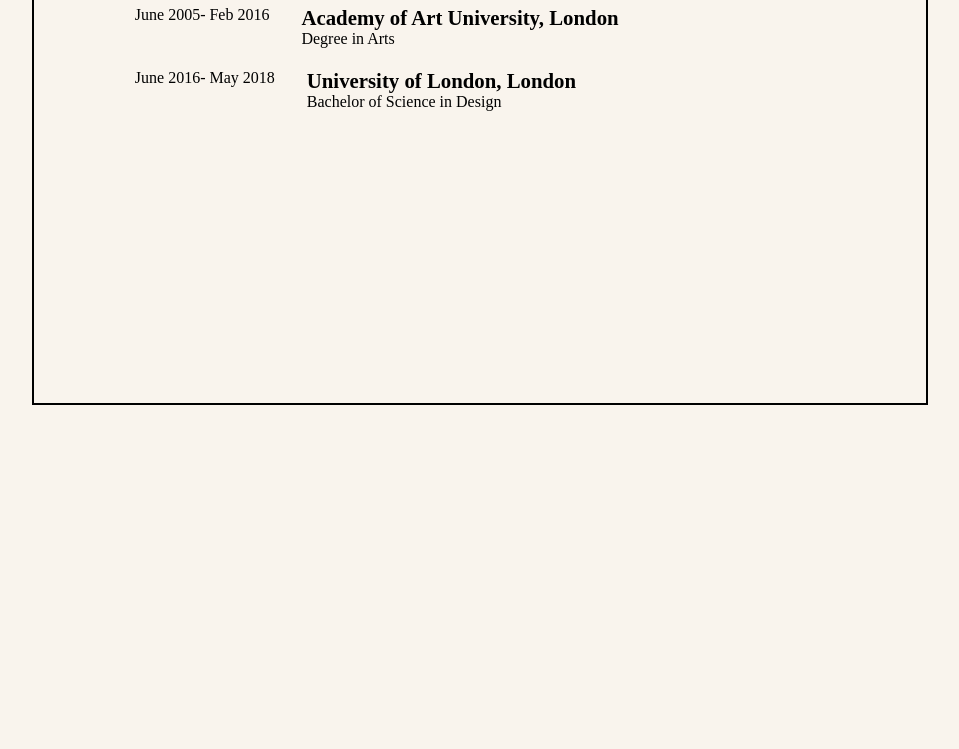
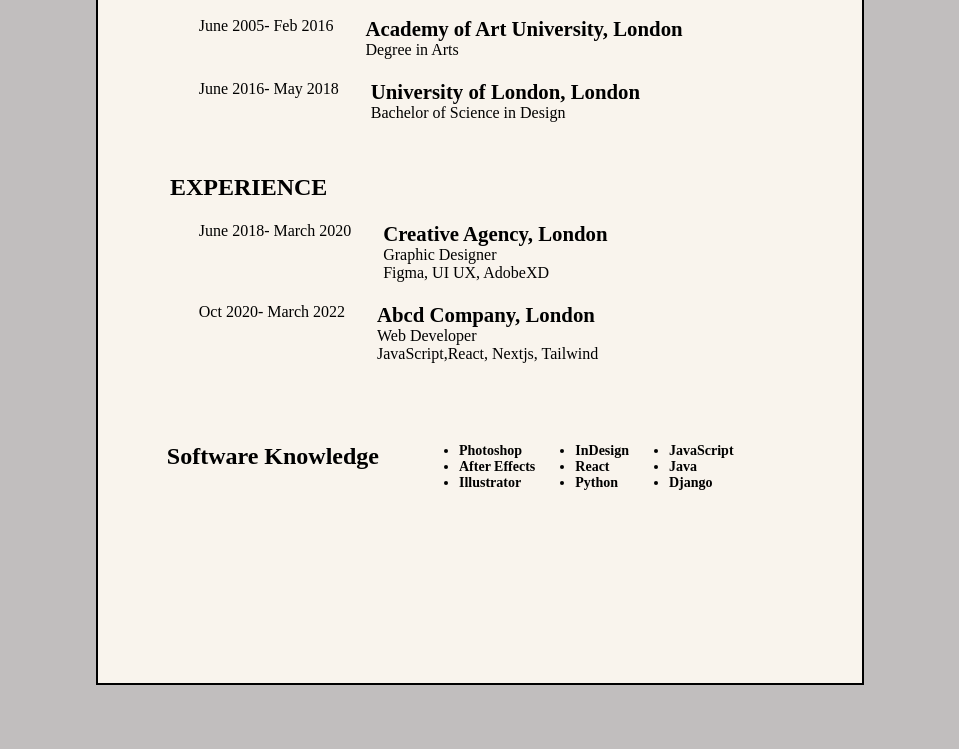
Before and after one commit to Prajnaprabhu3/DSE-Lab-5sem, a plain HTML site: page Web-Tech/Resume/index.html in a window 1280 px wide. Shown: the part 537-1286 px from the top of the page, without its empty margins (160-1119 px from the left). Before the commit the page ends 1006 px from the top, so only its background shows below. Drawn offline with Linux system fonts and the light colour scheme.

Commit message:
os-week2

```diff
--- a/Web-Tech/Resume/index.html
+++ b/Web-Tech/Resume/index.html
@@ -10,6 +10,7 @@
 </head>
 
 <body>
+    <div class="outer-wrapper">
     <div class="wrapper">
         <!-- first-section starts  -->
         <div class="first-section">
@@ -76,18 +77,81 @@
                     </div>
                 </div>
             </div>
-            <div class="experience"></div>
+            <!-- education ends  -->
+            <div class="experience">
+                <div class="experience-heading">EXPERIENCE</div>
+                <div class="2-experience">
+
+                    <div class="first-experience">
+                         <div class="first-experience-year">
+                                June 2018- March 2020
+                        </div>
+                        <div class="first-experience-content">
+                            <div class="first-experirence-company">
+                                Creative Agency, London
+                            </div>
+                            <div class="first-experience-role">Graphic Designer</div>
+                            <div class="first-experience-stack">Figma, UI UX, AdobeXD </div>
+                        </div>
+                    </div>
+                    <div class="second-experience">
+                            <div class="second-experience-year">
+                                    Oct 2020- March 2022
+                            </div>
+
+                            <div class="second-experience-content">
+                                <div class="second-experirence-company">
+                                    Abcd Company, London
+                                </div>
+                                <div class="second-experience-role">Web Developer</div>
+                                <div class="second-experience-stack">JavaScript,React, Nextjs, Tailwind </div>
+                            </div>
+                    </div>
+                </div>
+            </div>
+            <!-- experience ends here  -->
+
+
+            <!-- skills section starts  -->
+            <div class="skills">
+                <div class="skills-category">Software Knowledge</div>
+                <div class="skills-list">
+                    <div class="skill-list-one">
+                        <ul>
+                            <li>Photoshop</li>
+                            <li>After Effects</li>
+                            <li>Illustrator</li>
+                        </ul>
+                    </div>
+
+                    <div class="skill-list-second">
+                        <ul>
+                            <li>InDesign</li>
+                            <li>React</li>
+                            <li>Python</li>
+                        </ul>
+                    </div>
+                    <div class="skill-list-three">
+                        <ul>
+                            <li>JavaScript</li>
+                            <li>Java</li>
+                            <li>Django</li>
+                        </ul>
+                    </div>
+                </div>
+            </div>
         </div>
         <!-- second-section ends  -->
 
 
         <!-- third-section starts  -->
-        <div class="second-section">
+        <div class="third-section">
 
         </div>
         <!-- third-section ends  -->
 
     </div>
+</div>
 </body>
 
 </html>
--- a/Web-Tech/Resume/style.css
+++ b/Web-Tech/Resume/style.css
@@ -2,18 +2,24 @@
     margin: 0;
     padding: 0;
     box-sizing: border-box;
-    background-color: #F9F4ED;
+    background-color: bl;
+}
+
+.outer-wrapper{
+    background-color: #c1bebe;
+    position: absolute;
 }
 
 .wrapper {
     border: 2px solid black;
-    width: 70%;
+    width: 60%;
     margin: 4rem auto;
     padding: 3rem;
     display: flex;
     flex-direction: column;
     justify-content: space-around;
     align-items: flex-start;
+    background-color: #F9F4ED;
 }
 
 .first-section {
@@ -67,7 +73,7 @@
 }
 
 .objective-heading {
-    font-size: 30px;
+    font-size: 24px;
     font-weight: bold;
     margin: 0rem 1.5rem;
 }
@@ -79,26 +85,26 @@
     margin: 2rem 0rem;
 }
 
-.education-heading {
-    font-size: 30px;
+.education-heading, .experience-heading, .skills-category{
+    font-size: 24px;
     font-weight: bold;
     margin: 0rem 1.5rem;
 }
 
 .school,
-.college {
+.college, .first-experience, .second-experience {
     display: flex;
-    /* justify-content: space-evenly; */
+    /* justify-content: space-between; */
     margin: 1.3rem;
 }
 
 .school-year,
-.college-year {
+.college-year, .first-experience-year, .second-experience-year {
     margin: 0 2rem;
 }
 
 .school-content,
-.college-content {
+.college-content, .first-experience-content, .second-experience-content {
     display: flex;
     flex-direction: column;
     justify-content: space-between;
@@ -106,7 +112,33 @@
 }
 
 .college-name,
-.school-name {
+.school-name , .first-experirence-company, .second-experirence-company{
     font-size: 1.3rem;
     font-weight: bold;
 }
+
+
+.skills{
+    display: flex;
+    /* justify-content: space-evenly; */
+    margin: 5rem 1.3rem ;
+}
+
+
+.skills-category{
+    margin: 0rem 5rem 0rem 0rem;
+}
+
+.skills-list{
+    display: flex;
+    justify-content: space-between;
+}
+
+.skill-list-one, .skill-list-second{
+    margin: 0rem 2.5rem 0rem 0rem;
+}
+
+ul li{
+    font-weight: bold;
+    font-size: 14px;
+}
```
Also changed, not shown: Web-Tech/css/index.html (renamed from Web-Tech/csc/index.html), Web-Tech/css/style.css (renamed from Web-Tech/csc/style.css), 2 other files.
